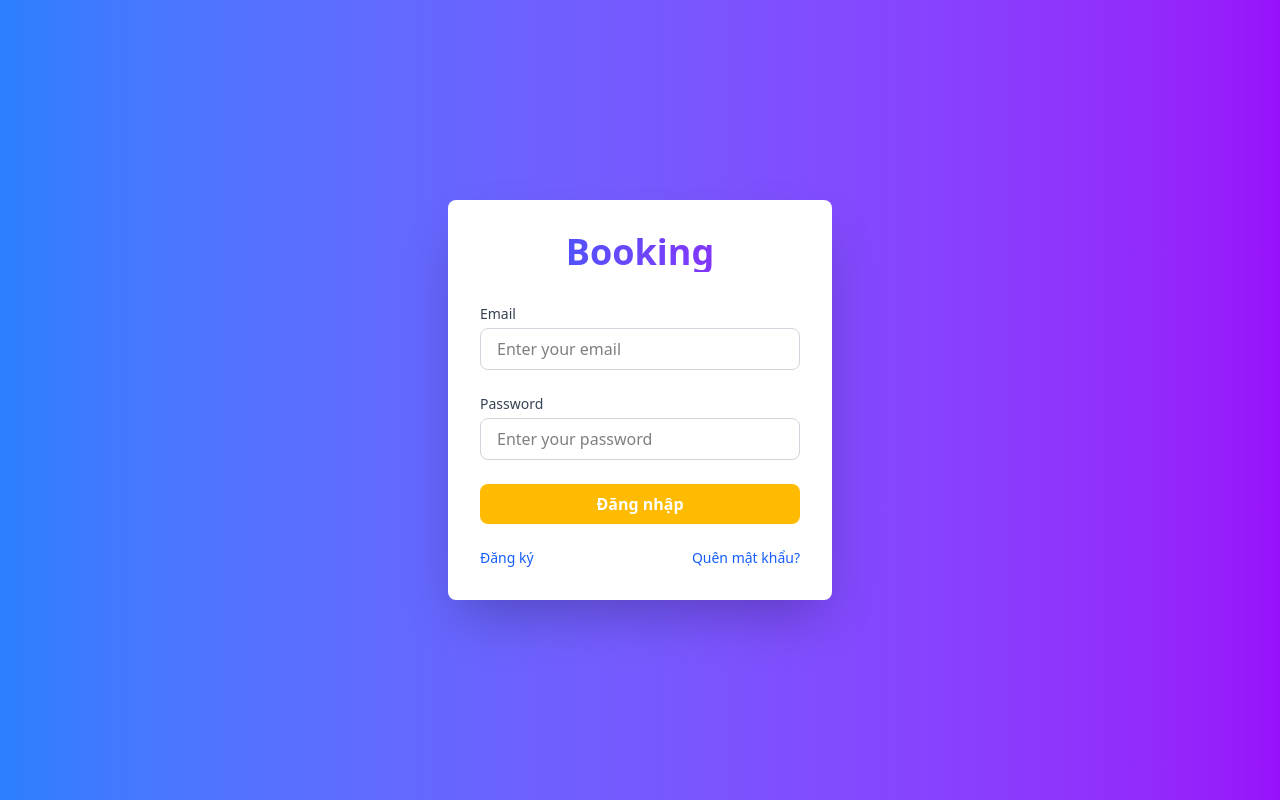
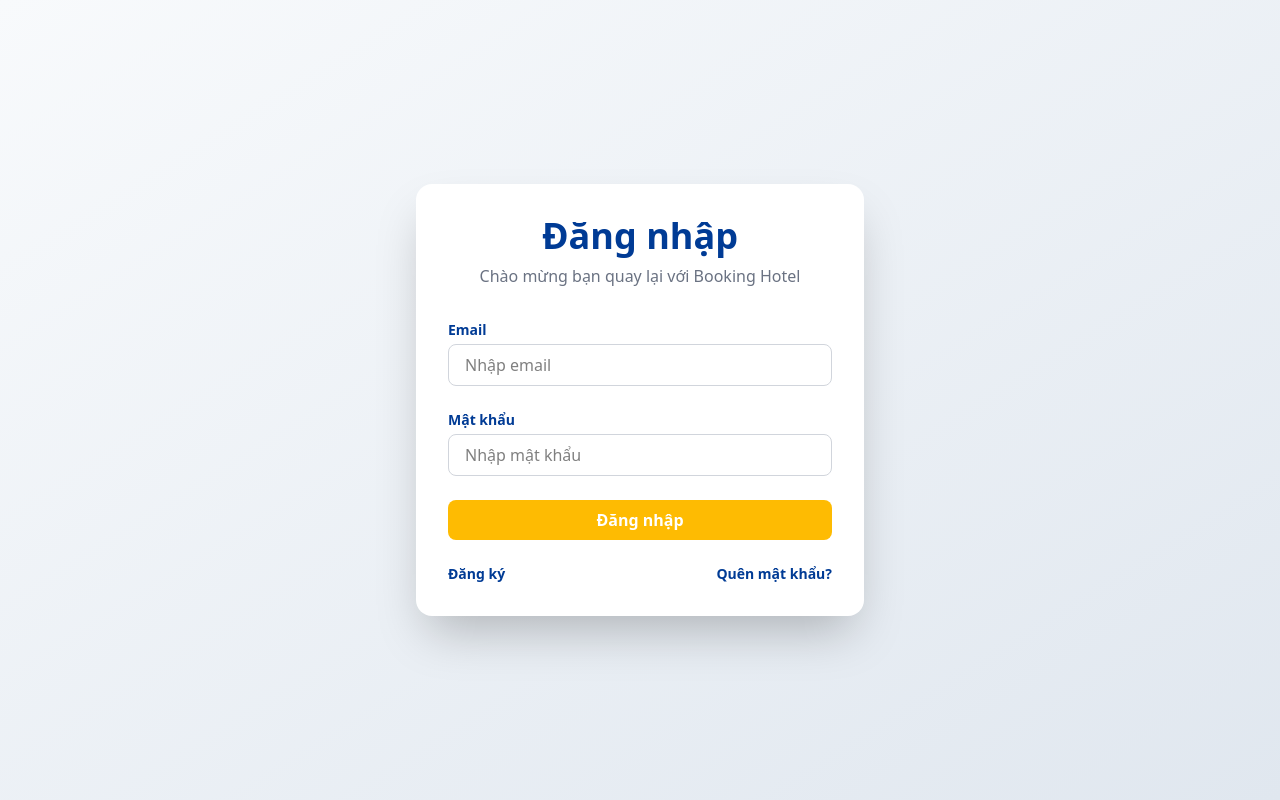
Before and after one commit to nguyenvanhieu3603/Booking-Hotel-, a React (Vite) app: page /login in a window 1280 px wide. Built offline with nearby package versions, Linux system fonts and the light colour scheme.

Commit message:
fix conflig

```diff
--- a/src/component/Header.jsx
+++ b/src/component/Header.jsx
@@ -113,14 +113,14 @@ function Header() {
 
           <Link
             className="text-[#1075e4] bg-[#ffffff] hover:opacity-90 rounded-lg p-2 px-4 w-[100px] flex items-center justify-center"
-            to="/register"
+            to={"/register"}
           >
             <FormattedMessage id="app.register" defaultMessage="Register" />
           </Link>
 
           <Link
             className="text-[#1075e4] bg-[#ffffff] hover:opacity-90 rounded-lg p-2 px-4 w-[110px] flex items-center justify-center"
-            to="/login"
+        to={"/login"}
           >
             <FormattedMessage id="app.login" defaultMessage="Login" />
           </Link>
--- a/src/page/LogIn.jsx
+++ b/src/page/LogIn.jsx
@@ -2,7 +2,6 @@ import React, { useContext, useState } from 'react';
 import { Link, useNavigate } from 'react-router-dom';
 import axios from 'axios';
 import { AppContext } from '../context/ContextData';
-
 
 function LogIn() {
   const { setIsAuth } = useContext(AppContext);
@@ -25,7 +24,7 @@ function LogIn() {
         { withCredentials: true }
       );
 
-      if (response.data.success) {
+      if (response.data && response.data.success) {
         localStorage.setItem('isAuth', 'true');
         localStorage.setItem('user', JSON.stringify({
           id: response.data.id,
@@ -33,17 +32,17 @@ function LogIn() {
           email: response.data.email,
           role: response.data.role,
         }));
-        // Optionally store the token if you need it later
         localStorage.setItem('token', response.data.token);
         setIsAuth(true);
         navigate('/');
       } else {
-        setError(response.data.message || 'Đăng nhập thất bại');
+        setError(response.data?.message || 'Đăng nhập thất bại');
       }
     } catch (err) {
       setError(
         err.response?.data?.message ||
         err.response?.data?.error ||
+        err.message ||
         'Có lỗi xảy ra. Vui lòng thử lại.'
       );
     } finally {
@@ -52,56 +51,51 @@ function LogIn() {
   };
 
   return (
-    <div className="flex items-center justify-center min-h-screen bg-gradient-to-r from-blue-500 to-purple-600">
-      <div className="p-8 bg-white rounded-lg shadow-2xl w-96">
+    <div className="flex items-center justify-center min-h-screen bg-gradient-to-br from-[#f8fafc] to-[#e0e7ef]">
+      <div className="p-8 bg-white rounded-2xl shadow-2xl w-full max-w-md">
         <div className="text-center mb-8">
-          <h1 className="text-4xl font-extrabold text-transparent bg-clip-text bg-gradient-to-r from-blue-600 to-purple-600">Booking</h1>
+          <h1 className="text-4xl font-extrabold text-[#003b95] mb-2">Đăng nhập</h1>
+          <p className="text-gray-500">Chào mừng bạn quay lại với Booking Hotel</p>
         </div>
         <form className="space-y-6" onSubmit={handleLogin}>
           <div>
-            <label className="block text-sm font-medium text-gray-700">Email</label>
+            <label className="block text-sm font-semibold text-[#003b95]">Email</label>
             <input
-              className="mt-1 block w-full rounded-lg border border-gray-300 px-4 py-2 focus:ring-2 focus:ring-blue-500 focus:outline-none"
-              placeholder="Enter your email"
+              type="email"
+              className="mt-1 block w-full rounded-lg border border-gray-300 px-4 py-2 focus:ring-2 focus:ring-[#febb02] focus:border-[#003b95] focus:outline-none"
+              placeholder="Nhập email"
               value={email}
               onChange={(e) => setEmail(e.target.value)}
               required
             />
           </div>
           <div>
-            <label className="block text-sm font-medium text-gray-700">Password</label>
+            <label className="block text-sm font-semibold text-[#003b95]">Mật khẩu</label>
             <input
               type="password"
-              className="mt-1 block w-full rounded-lg border border-gray-300 px-4 py-2 focus:ring-2 focus:ring-blue-500 focus:outline-none"
-              placeholder="Enter your password"
+              className="mt-1 block w-full rounded-lg border border-gray-300 px-4 py-2 focus:ring-2 focus:ring-[#febb02] focus:border-[#003b95] focus:outline-none"
+              placeholder="Nhập mật khẩu"
               value={password}
               onChange={(e) => setPassword(e.target.value)}
               required
             />
-          </div>{error && <p className="text-red-500 text-sm text-center">{error}</p>}
+          </div>
+          {error && <p className="text-red-500 text-sm text-center">{error}</p>}
           <button
             type="submit"
-
-
             disabled={isLoading}
             className="w-full bg-[#febb02] text-white font-bold py-2 px-4 rounded-lg hover:bg-[#e0a800] transition disabled:bg-gray-400"
           >
             {isLoading ? 'Đang đăng nhập...' : 'Đăng nhập'}
-
           </button>
         </form>
         <div className="mt-6 flex justify-between text-sm">
-          <Link
-          to={"/register"}
-          className="text-blue-600 hover:underline">Đăng ký</Link>
-          <Link to={"/forgot-password"} className="text-blue-600 hover:underline">Quên mật khẩu?</Link>
+          <Link to="/register" className="text-[#003b95] font-semibold hover:underline">Đăng ký</Link>
+          <Link to="/forgot-password" className="text-[#003b95] font-semibold hover:underline">Quên mật khẩu?</Link>
         </div>
       </div>
     </div>
   );
 }
 
-
-
-
 export default LogIn;
--- a/src/routes/RouterWrapper.jsx
+++ b/src/routes/RouterWrapper.jsx
@@ -42,33 +42,27 @@ function RouterWrapper() {
     {
       path: "/login",
       element: (
-        <PublicRoute>
           <LogIn />
-        </PublicRoute>
       ),
     },
     {
       path: "/register",
       element: (
-        <PublicRoute>
+        // <PublicRoute>
           <Register />
-        </PublicRoute>
+        /* </PublicRoute> */
       ),
     },
     {
       path: "/forgot-password",
       element: (
-        <PublicRoute>
           <ForgotPassword />
-        </PublicRoute>
       ),
     },
     {
       path: "/reset-password",
       element: (
-        <PublicRoute>
           <ResetPassword />
-        </PublicRoute>
       ),
     },
   ]);
```
